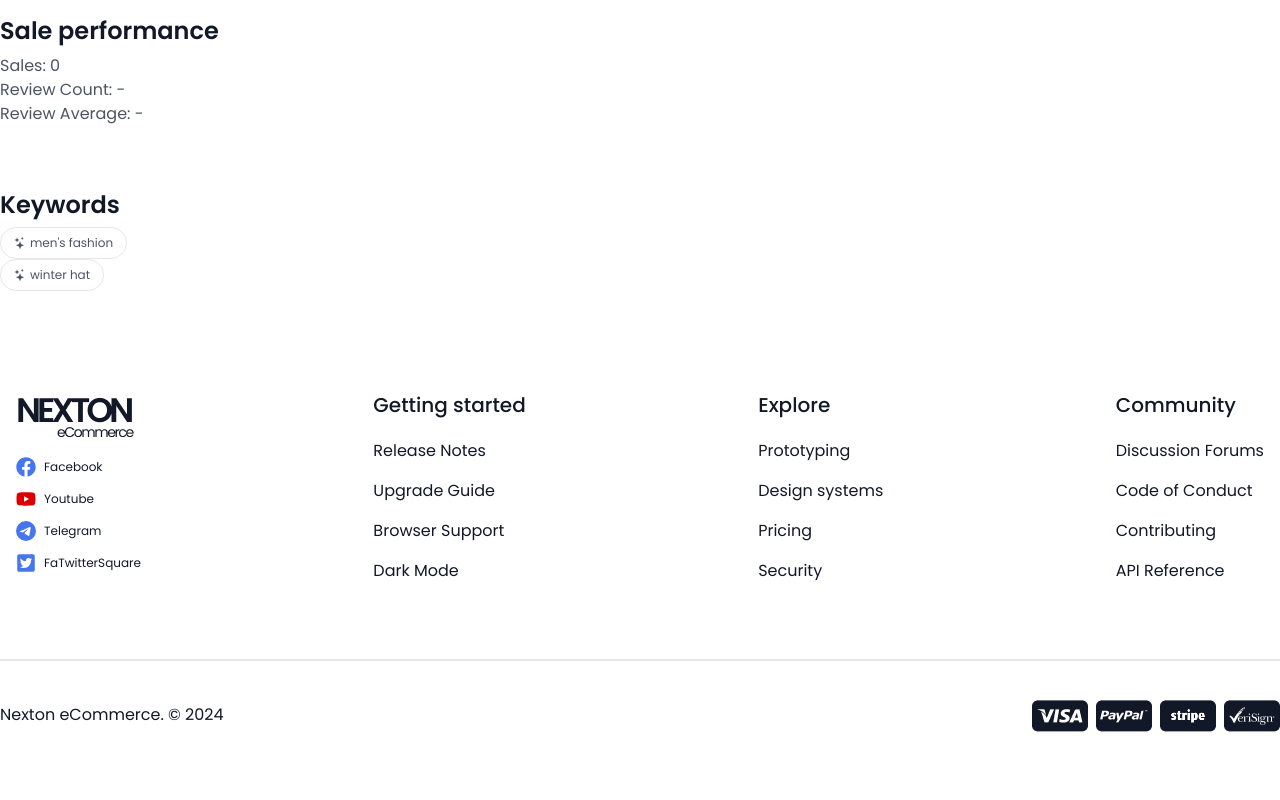
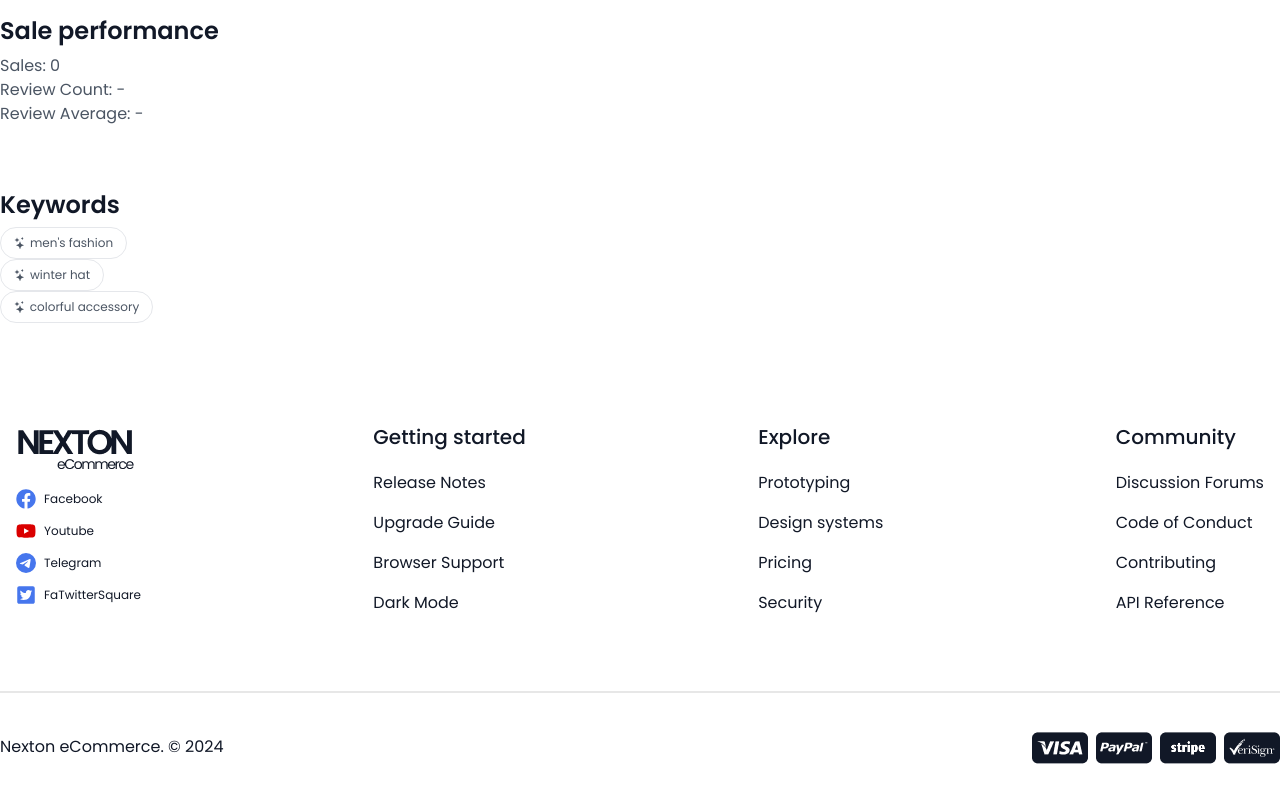
Before and after one commit to mahirTheCoder/Nexton-E-commerce, a React (Vite) app: page /Checkout in a window 1280 px wide. Shown: the part 1283-2083 px from the top of the page. Before the commit the page ends 2051 px from the top, so only its background shows below. Built offline with nearby package versions, Linux system fonts and the light colour scheme.

Commit message:
colorful accesories

```diff
--- a/src/Components/CheakComponets.jsx
+++ b/src/Components/CheakComponets.jsx
@@ -156,6 +156,13 @@ const CheakComponets = () => {
                   <BsStars />
                  winter hat
                 </Link>
+                <Link
+                  to={"/"}
+                  className="flex justify-center items-center border border-[#E5E7EB] w-[153px] h-[32px] bg-[#FFF] rounded-[16px] text-xs font-poppins font-normal text-[#4B5563] gap-1 "
+                >
+                  <BsStars />
+                colorful accessory
+                </Link>
               </div>
             </div>
           </div>
```
